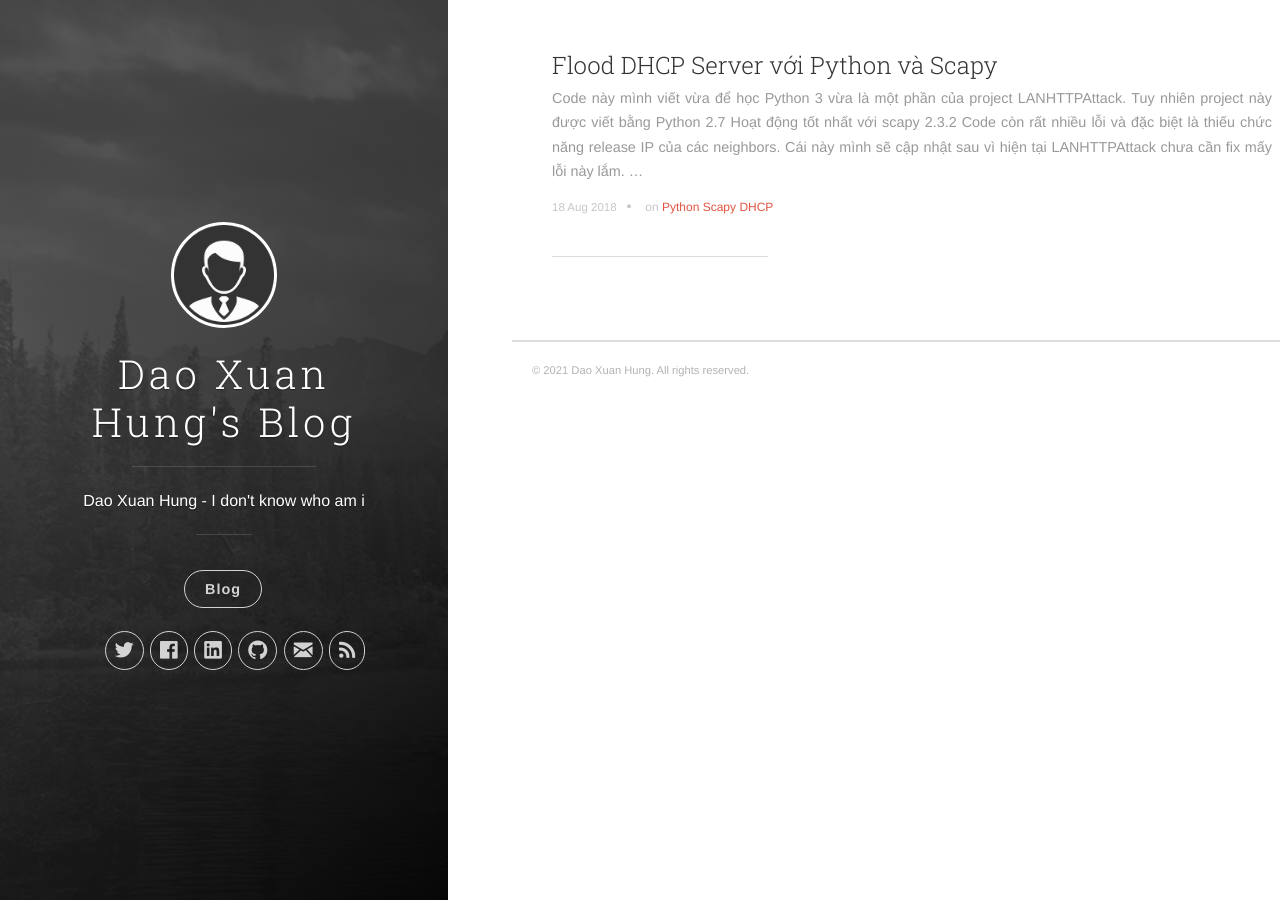
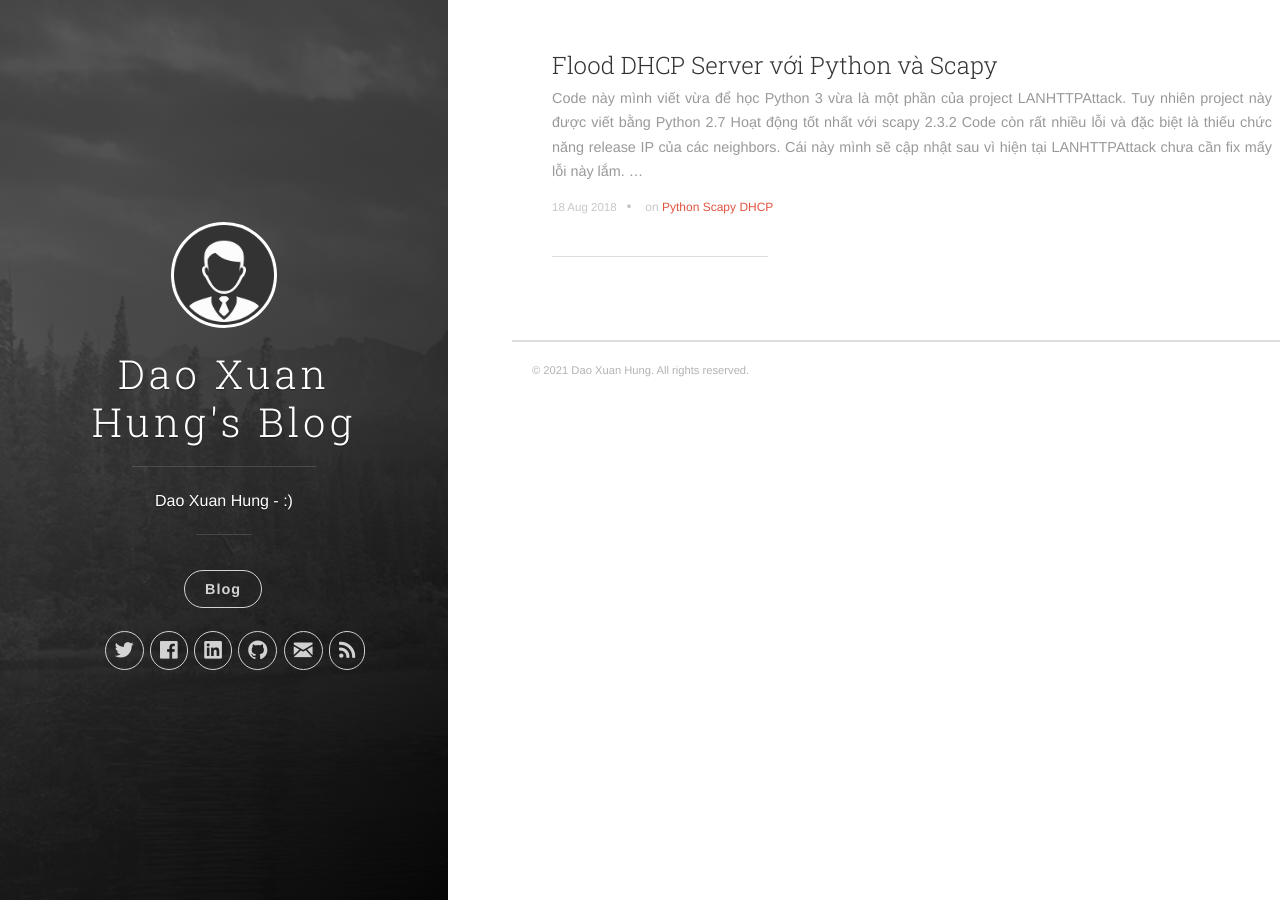
Before and after one commit to daoxuanhung/daoxuanhung.github.io, a Jekyll site: the page built from index.html, in a window 1280 px wide. Built offline with Jekyll 4.4.1, drawn with Linux system fonts in a browser that asks for light colours; the list of posts is cut into pages by our own code.

Commit message:
Update _config.yml

```diff
--- a/_config.yml
+++ b/_config.yml
@@ -1,6 +1,6 @@
 # Site settings
 title: Dao Xuan Hung's Blog
-description: "Dao Xuan Hung - I don't know who am i"
+description: "Dao Xuan Hung - :)"
 url: 'https://daoxuanhung.github.io'
 baseurl: '/'
 # google_analytics: 'UA-XXXXXX-X'
```
